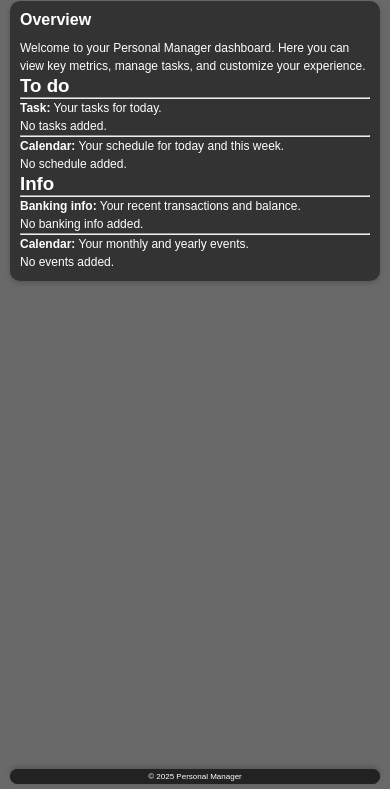
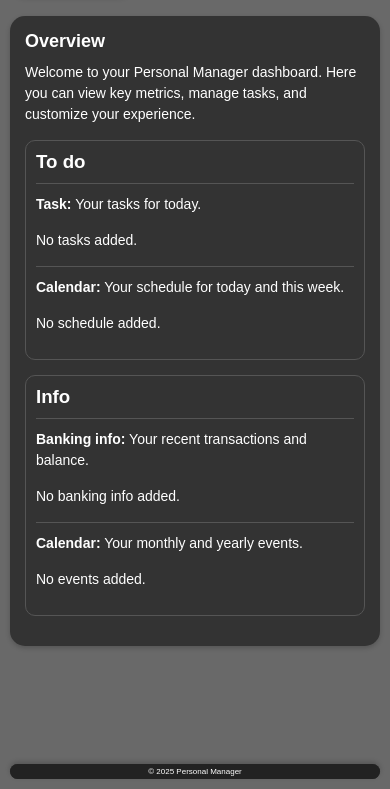
Before and after one commit to Numdepressed/Dashboard, a plain HTML site: page index.html in a window 390 px wide. Shown: the part 55-844 px from the top of the page. Drawn offline with Linux system fonts and the light colour scheme.

Commit message:
Update styles.css

```diff
--- a/styles.css
+++ b/styles.css
@@ -30,11 +30,11 @@ body.light-theme {
 header {
     background-color: #333;
     color: white;
-    padding: 15px 20px 15px 20px;
+    padding: 15px 20px;
     display: flex;
     justify-content: flex-start;
     align-items: center;
-    border-radius: 50px;
+    border-radius: 20px;
     margin: 10px 20px;
     width: fit-content;
     box-shadow: 0 2px 5px rgba(0, 0, 0, 0.2);
@@ -109,43 +109,104 @@ main {
     flex-grow: 1;
 }
 
-.theme-menu {
-    background-color: #333;
-    color: white;
-    padding: 15px;
-    border-radius: 10px;
-    box-shadow: 0 2px 5px rgba(0, 0, 0, 0.2);
-    max-width: 300px;
-    margin: 10px 20px;
-    transition: background-color 0.3s ease, color 0.3s ease;
-}
-
+.theme-menu,
+.display-settings,
 .overview {
     background-color: #333;
     color: white;
-    padding: 15px;
-    border-radius: 10px;
+    padding: 20px;
+    border-radius: 20px;
     box-shadow: 0 2px 5px rgba(0, 0, 0, 0.2);
-    margin: 10px 20px;
+    margin: 20px;
     transition: background-color 0.3s ease, color 0.3s ease;
 }
 
 body.light-theme .theme-menu,
+body.light-theme .display-settings,
 body.light-theme .overview {
     background-color: #e0e0e0;
     color: #333;
 }
 
 .theme-menu h2,
+.display-settings h2,
 .overview h2 {
-    font-size: 18px;
+    font-size: 20px;
     margin-bottom: 15px;
     text-align: left;
 }
 
 .overview p {
-    font-size: 14px;
+    font-size: 16px;
     line-height: 1.5;
+    margin-bottom: 20px;
+}
+
+.todo-section,
+.info-section {
+    border: 1px solid #ccc;
+    border-radius: 15px;
+    padding: 15px;
+    margin-bottom: 20px;
+}
+
+body.dark-theme .todo-section,
+body.dark-theme .info-section {
+    border-color: #555;
+}
+
+.task,
+.calendar-day-week,
+.banking-info,
+.calendar-month-year {
+    margin-bottom: 15px;
+}
+
+.task p,
+.calendar-day-week p,
+.banking-info p,
+.calendar-month-year p {
+    margin-bottom: 5px;
+}
+
+.section-divider {
+    border: 0;
+    border-top: 1px solid #ccc;
+    margin: 15px 0;
+}
+
+body.dark-theme .section-divider {
+    border-color: #555;
+}
+
+.overview.display-show-all .todo-section h3,
+.overview.display-show-all .info-section h3 {
+    display: none;
+}
+
+.overview.display-show-all .todo-section,
+.overview.display-show-all .info-section {
+    border: none;
+    padding: 0;
+    margin-bottom: 10px;
+}
+
+.overview.display-show-all .task,
+.overview.display-show-all .calendar-day-week,
+.overview.display-show-all .banking-info,
+.overview.display-show-all .calendar-month-year {
+    margin-bottom: 5px;
+}
+
+.overview.display-show-all .section-divider {
+    display: none;
+}
+
+.overview.display-show-all .task p:first-child,
+.overview.display-show-all .calendar-day-week p:first-child,
+.overview.display-show-all .banking-info p:first-child,
+.overview.display-show-all .calendar-month-year p:first-child {
+    display: none;
 }
 
 .form-group {
@@ -155,17 +216,17 @@ body.light-theme .overview {
 .form-group label {
     display: block;
     margin-bottom: 5px;
-    font-size: 14px;
+    font-size: 16px;
 }
 
 .form-group select {
     width: 100%;
-    padding: 6px 25px 6px 6px;
+    padding: 8px 25px 8px 8px;
     border: none;
     border-radius: 5px;
     background-color: #444;
     color: white;
-    font-size: 12px;
+    font-size: 14px;
     transition: background-color 0.3s ease, color 0.3s ease;
     -webkit-appearance: none;
     -moz-appearance: none;
@@ -202,8 +263,8 @@ footer {
     background-color: #333;
     color: white;
     width: calc(100% - 40px);
-    margin: 10px 20px;
-    border-radius: 50px;
+    margin: 20px;
+    border-radius: 20px;
     box-shadow: 0 -2px 5px rgba(0, 0, 0, 0.2);
     transition: background-color 0.3s ease, color 0.3s ease;
 }
@@ -218,7 +279,7 @@ body.light-theme footer {
     padding: 5px;
     background-color: #222;
     font-size: 10px;
-    border-radius: 50px;
+    border-radius: 20px;
     transition: background-color 0.3s ease;
 }
 
@@ -229,7 +290,8 @@ body.light-theme .footer-bottom {
 @media (max-width: 768px) {
     header {
         padding: 10px 15px;
-        margin: 5px 10px;
+        margin: 10px;
+        border-radius: 15px;
     }
 
     header:hover,
@@ -254,34 +316,51 @@ body.light-theme .footer-bottom {
         margin: 0;
     }
 
-    .theme-menu {
-        padding: 10px;
-        max-width: 250px;
-        margin: 5px auto;
-    }
-
+    .theme-menu,
+    .display-settings,
     .overview {
-        padding: 10px;
-        margin: 5px 10px;
+        padding: 15px;
+        border-radius: 15px;
+        margin: 10px;
     }
 
     .theme-menu h2,
+    .display-settings h2,
     .overview h2 {
-        font-size: 16px;
+        font-size: 18px;
         margin-bottom: 10px;
     }
 
     .overview p {
-        font-size: 12px;
+        font-size: 14px;
+        margin-bottom: 15px;
+    }
+
+    .todo-section,
+    .info-section {
+        padding: 10px;
+        border-radius: 10px;
+        margin-bottom: 15px;
+    }
+
+    .task,
+    .calendar-day-week,
+    .banking-info,
+    .calendar-month-year {
+        margin-bottom: 10px;
+    }
+
+    .section-divider {
+        margin: 10px 0;
     }
 
     .form-group label {
-        font-size: 12px;
+        font-size: 14px;
     }
 
     .form-group select {
         padding: 5px 20px 5px 5px;
-        font-size: 11px;
+        font-size: 12px;
     }
 
     .form-group::after {
@@ -291,7 +370,8 @@ body.light-theme .footer-bottom {
 
     footer {
         width: calc(100% - 20px);
-        margin: 5px 10px;
+        margin: 10px;
+        border-radius: 15px;
     }
 
     .footer-bottom {
```
